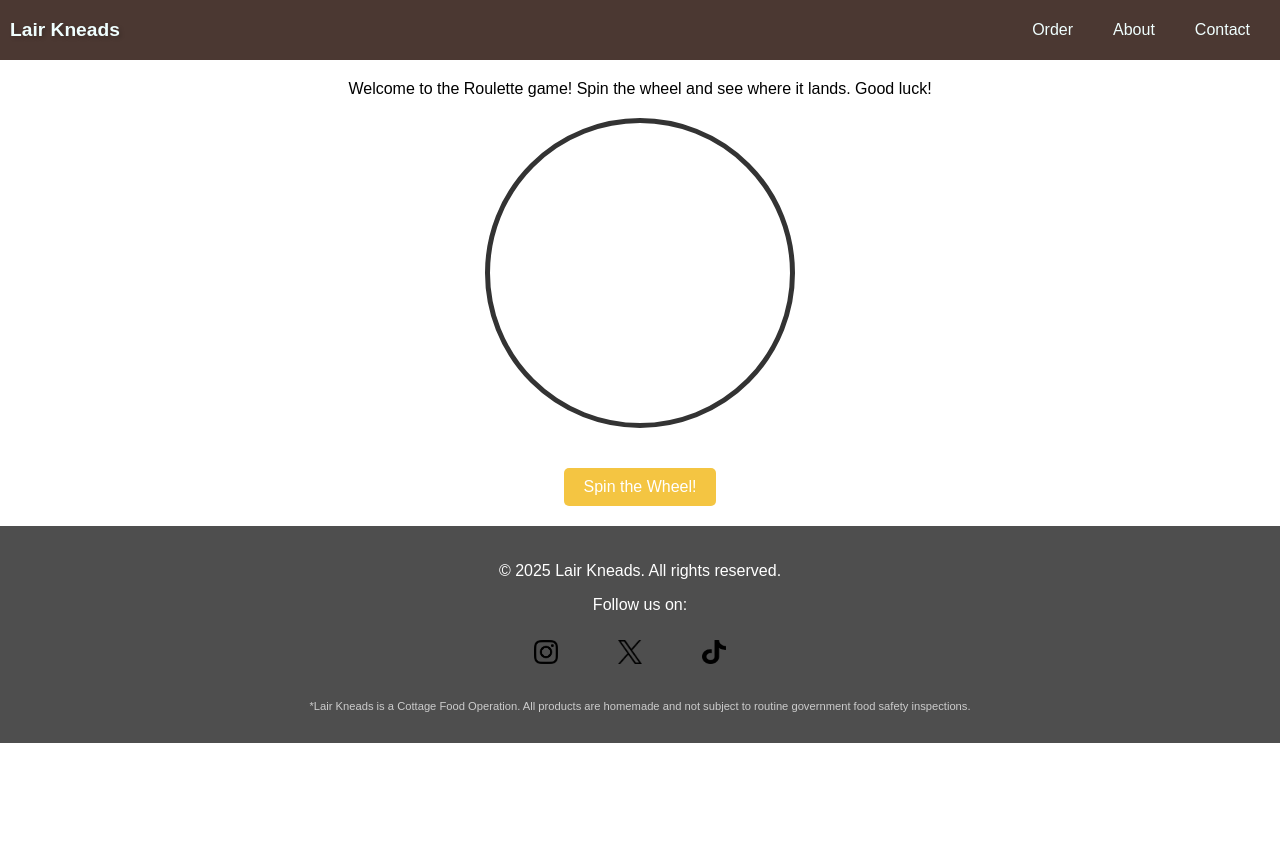
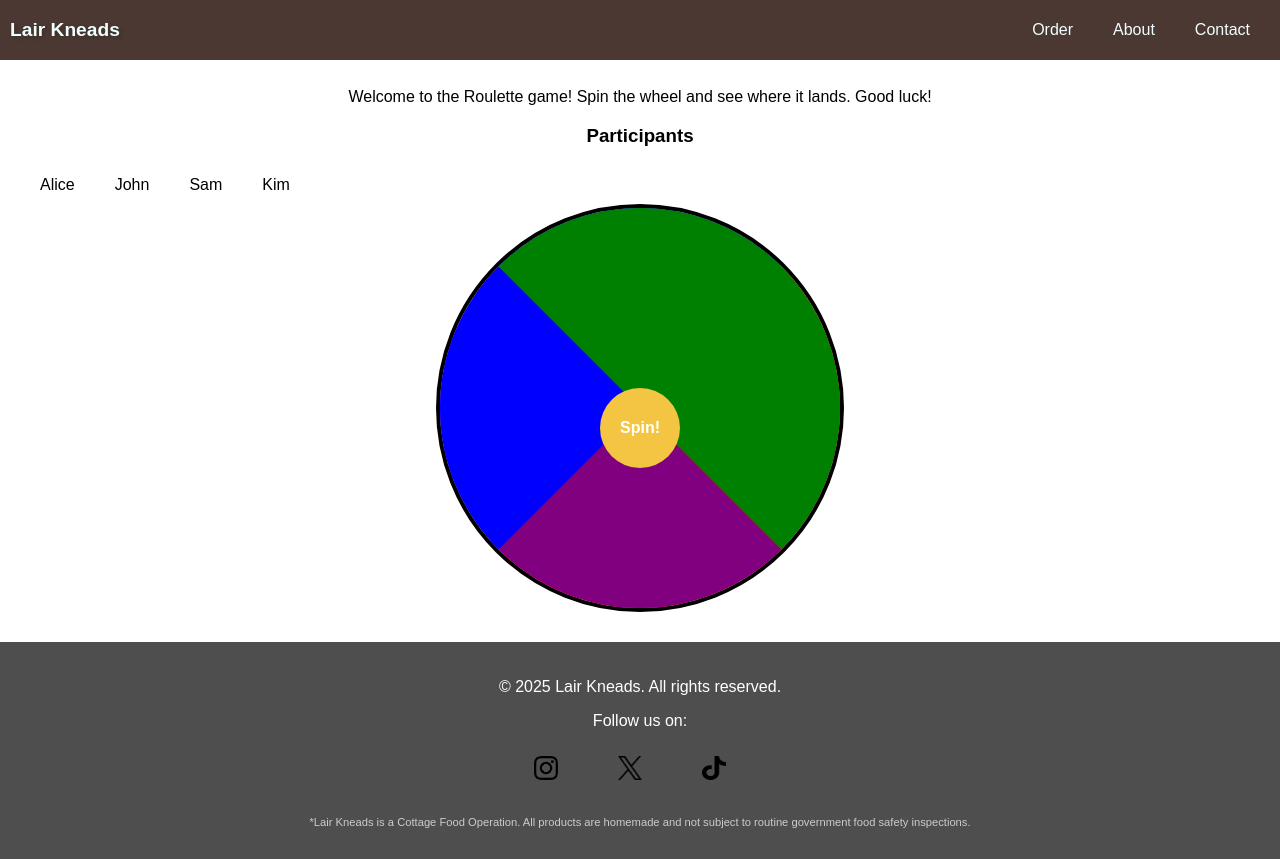
Before and after one commit to NomadRiding/LairKneads, a React (Vite) app: page /Contact in a window 1280 px wide. Before the commit the page ends 800 px from the top, so only its background shows below. Built offline with nearby package versions, Linux system fonts and the light colour scheme.

Commit message:
Struggling with the roulette

```diff
--- a/src/components/Roulette.css
+++ b/src/components/Roulette.css
@@ -1,61 +1,95 @@
 .roulette-container {
   text-align: center;
-  margin: 20px;
+  margin: 30px;
+}
+
+.roulette-wrapper {
+  position: relative;
+  width: 400px;
+  height: 400px;
+  margin: 0 auto;
+  border-radius: 50%; /* Ensures the wheel is circular */
+  border: 4px solid black; /* Outer border */
+  overflow: hidden; /* Prevent overflow outside the circle */
 }
 
 .roulette-wheel {
-  position: relative;
-  width: 300px;
-  height: 300px;
-  border: 5px solid #333;
+  position: absolute;
+  width: 100%;
+  height: 100%;
   border-radius: 50%;
-  margin: 20px auto;
+  transform-origin: center;
+  transition: transform 3s cubic-bezier(0.25, 0.1, 0.25, 1); /* Smooth spin animation */
+}
+
+.wheel-segment {
+  position: absolute;
+  width: 100%;
+  height: 100%;
+  transform-origin: 50% 50%; /* Rotate around the center */
+  clip-path: polygon(
+    50% 50%,
+    100% 0,
+    100% 100%,
+    0 100%
+  ); /* Proper pie slice shape */
+}
+
+.wheel-segment:last-child {
   overflow: hidden;
 }
 
-.wheel {
+.wheel-segment span {
   position: absolute;
-  width: 100%;
-  height: 100%;
-  transform-origin: center;
-  transition: transform ease-out;
+  top: 10%; /* Move closer to the outer edge */
+  left: 50%;
+  transform: translate(-50%, 0) rotate(-90deg); /* Align text to face inward */
+  transform-origin: center; /* Ensure rotation is centered */
+  font-size: 14px;
+  font-weight: bold;
+  color: #333;
+  text-align: center;
+  white-space: nowrap; /* Prevent text wrapping */
 }
 
-.result {
+.arrow {
   position: absolute;
-  width: 100%;
-  height: 100%;
-  display: flex;
-  justify-content: center;
-  align-items: center;
-  font-size: 24px;
-  color: #fff;
-  background-color: rgba(0, 0, 0, 0.5);
-}
-
-.number {
-  position: absolute;
-  width: 50px;
-  height: 50px;
-  text-align: center;
-  line-height: 50px;
-  border-radius: 50%;
-  background-color: #f4d35e;
-  color: #333;
-  font-weight: bold;
+  top: -20px; /* Position above the wheel */
+  left: 50%;
+  transform: translateX(-50%);
+  width: 0;
+  height: 0;
+  border-left: 10px solid transparent;
+  border-right: 10px solid transparent;
+  border-bottom: 20px solid black; /* Arrow pointing inward */
+  z-index: 10; /* Ensure the arrow is above the wheel */
 }
 
 .spin-button {
-  padding: 10px 20px;
-  font-size: 16px;
+  position: absolute;
+  top: 50%;
+  left: 50%;
+  transform: translate(-50%, -50%);
+  width: 80px;
+  height: 80px;
   background-color: #f4c542;
   color: #fff;
   border: none;
-  border-radius: 5px;
+  border-radius: 50%; /* Make the button circular */
+  font-size: 16px;
+  font-weight: bold;
+  text-align: center;
   cursor: pointer;
   transition: background-color 0.3s ease;
+  z-index: 5; /* Ensure the button is above the wheel */
 }
 
 .spin-button:hover {
   background-color: #e5b937;
 }
+
+.result {
+  margin-top: 20px;
+  font-size: 18px;
+  font-weight: bold;
+}
--- a/src/components/Roulette.jsx
+++ b/src/components/Roulette.jsx
@@ -7,42 +7,11 @@ function Roulette() {
   const [spinAngle, setSpinAngle] = React.useState(0)
 
   const names = [
-    "Zero",
-    "Tony",
-    "Jason",
-    "Alice",
-    "Bob",
-    "Charlie",
-    "Diana",
-    "Eve",
-    "Frank",
-    "Grace",
-    "Hank",
-    "Ivy",
-    "Jack",
-    "Karen",
-    "Leo",
-    "Mona",
-    "Nina",
-    "Oscar",
-    "Paul",
-    "Quinn",
-    "Rachel",
-    "Steve",
-    "Tina",
-    "Uma",
-    "Victor",
-    "Wendy",
-    "Xander",
-    "Yara",
-    "Zane",
-    "Amy",
-    "Brian",
-    "Cathy",
-    "David",
-    "Ella",
-    "Fiona",
-  ]
+    { name: "Alice", style: { backgroundColor: "red" } },
+    { name: "John", style: { backgroundColor: "purple" } },
+    { name: "Sam", style: { backgroundColor: "blue" } },
+    { name: "Kim", style: { backgroundColor: "green" } },
+  ] // List of participants with styles
 
   const handleSpin = () => {
     if (isSpinning) return // Prevent multiple spins at the same time
@@ -51,14 +20,18 @@ function Roulette() {
 
     // Randomize spin angle
     const randomSpin = Math.floor(Math.random() * 360) + 720 // At least 2 full rotations
-    setSpinAngle((prevAngle) => prevAngle + randomSpin)
+    const totalAngle = spinAngle + randomSpin
+
+    setSpinAngle(totalAngle)
 
     // Determine the result after the spin
     setTimeout(() => {
+      const normalizedAngle = totalAngle % 360 // Normalize the angle to 0-360 degrees
+      const segmentAngle = 360 / names.length // Angle per segment
       const resultIndex = Math.floor(
-        ((spinAngle + randomSpin) % 360) / (360 / names.length)
-      )
-      setSpinResult(names[resultIndex])
+        ((360 - normalizedAngle + segmentAngle / 2) % 360) / segmentAngle
+      ) // Calculate the index
+      setSpinResult(names[resultIndex].name) // Use the `name` property
       setIsSpinning(false)
     }, 3000) // Spin duration in milliseconds
   }
@@ -70,23 +43,48 @@ function Roulette() {
         Welcome to the Roulette game! Spin the wheel and see where it lands.
         Good luck!
       </p>
-      <div className="roulette-wheel">
-        <div className="wheel" style={{ transform: `rotate(${spinAngle}deg)` }}>
-          {names.map((name, index) => (
-            <div key={index} className={`number number-${index}`}>
-              {name}
+      <div className="legend">
+        <h3>Participants</h3>
+        <ul>
+          {names.map((participant, index) => (
+            <li key={index}>{participant.name}</li>
+          ))}
+        </ul>
+      </div>
+      <div className="roulette-wrapper">
+        <div
+          className="roulette-wheel"
+          style={{ transform: `rotate(${spinAngle}deg)` }}
+        >
+          {names.map((participant, index) => (
+            <div
+              key={index}
+              className="wheel-segment"
+              style={{
+                transform: `rotate(${(360 / names.length) * index}deg)`,
+                ...participant.style, // Apply the background color from the `style` property
+              }}
+            >
+              <span
+                style={{
+                  transform: `rotate(-${(360 / names.length) * index}deg)`,
+                }}
+              >
+                {participant.name}
+              </span>
             </div>
           ))}
         </div>
-        {spinResult && <div className="result">{`Result: ${spinResult}`}</div>}
+        <div className="arrow"></div>
+        <button
+          className="spin-button"
+          onClick={handleSpin}
+          disabled={isSpinning}
+        >
+          Spin!
+        </button>
       </div>
-      <button
-        className="spin-button"
-        onClick={handleSpin}
-        disabled={isSpinning}
-      >
-        Spin the Wheel!
-      </button>
+      {spinResult && <div className="result">{`Result: ${spinResult}`}</div>}
     </div>
   )
 }
```
